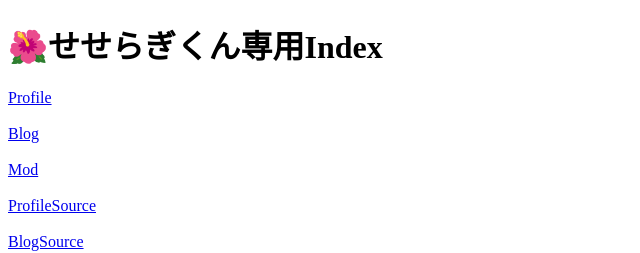
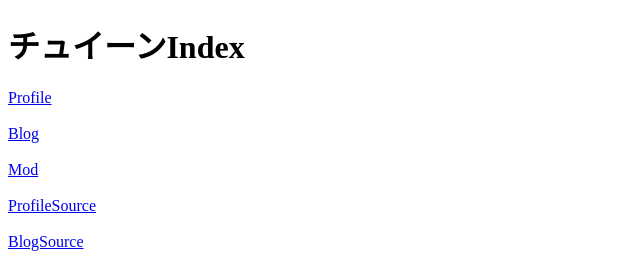
Before and after one commit to babblingkun/index, a plain HTML site: page index.html in a window 1280 px wide. Shown: the top 253 px of the page, without its empty margins (0-640 px from the left). Drawn offline with Linux system fonts and the light colour scheme.

Commit message:
index.html を更新

```diff
--- a/index.html
+++ b/index.html
@@ -4,11 +4,11 @@
     <meta charset="UTF-8">
     <link rel="icon" href="icon.ico">
     <meta name="viewport" content="width=device-width, initial-scale=1.0">
-    <title>🌺せせらぎくん専用Index</title>
+    <title>チュイーン</title>
 </head>
 <body>
     <header>
-        <h1>🌺せせらぎくん専用Index</h1>
+        <h1>チュイーンIndex</h1>
     </header>
     <main>
             <a href="https://www.babblingkun.gay/">Profile</a><br><br>
```
